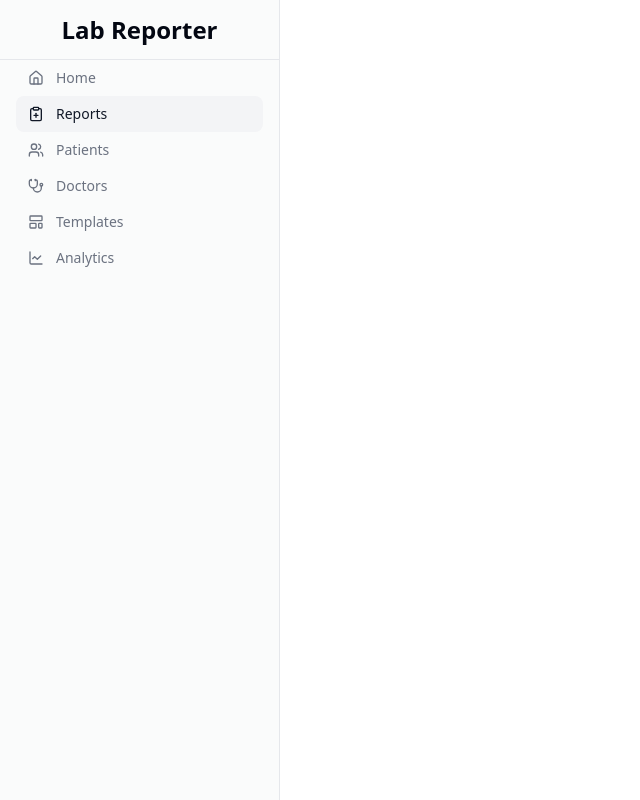
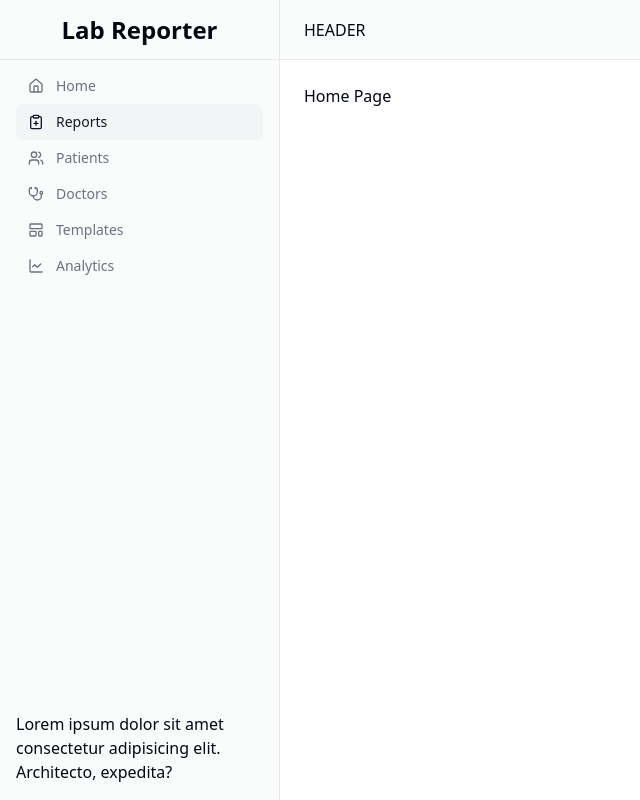
Before and after one commit to shaileshaanand/labreporter3, a React (Vite) app in the folder frontend/: page / in a window 1280 px wide. Shown: the whole page, without its empty margins (0-640 px from the left). Built offline with nearby package versions, Linux system fonts and the light colour scheme.

Commit message:
Add tanstack router and query

```diff
--- a/frontend/biome.json
+++ b/frontend/biome.json
@@ -7,7 +7,7 @@
   },
   "files": {
     "ignoreUnknown": false,
-    "ignore": ["tsconfig.*"]
+    "ignore": ["tsconfig.*", "*.gen.ts"]
   },
   "formatter": {
     "enabled": true,
--- a/frontend/package.json
+++ b/frontend/package.json
@@ -13,6 +13,9 @@
   "dependencies": {
     "@biomejs/biome": "^1.9.3",
     "@elysiajs/eden": "^1.1.3",
+    "@tanstack/react-query": "^5.59.13",
+    "@tanstack/react-query-devtools": "^5.59.13",
+    "@tanstack/react-router": "^1.66.1",
     "class-variance-authority": "^0.7.0",
     "clsx": "^2.1.1",
     "lucide-react": "^0.449.0",
@@ -22,6 +25,8 @@
     "tailwindcss-animate": "^1.0.7"
   },
   "devDependencies": {
+    "@tanstack/router-devtools": "^1.66.1",
+    "@tanstack/router-plugin": "^1.66.1",
     "@types/node": "^22.7.5",
     "@types/react": "^18.3.10",
     "@types/react-dom": "^18.3.0",
--- a/frontend/src/App.tsx
+++ b/frontend/src/App.tsx
@@ -1,51 +1,7 @@
-import {
-  ChartLine,
-  ClipboardPlus,
-  Home,
-  LayoutTemplate,
-  Stethoscope,
-  Users,
-} from "lucide-react";
 function App() {
   return (
     <>
-      <div className="grid min-h-screen w-full bg-background md:grid-cols-[220px_1fr] lg:grid-cols-[280px_1fr]">
-        <div className="hidden border-r bg-muted/40 md:block">
-          <div className="flex h-14 items-center border-b px-4 lg:h-[60px] lg:px-6">
-            <div className="flex items-center gap-2 font-semibold w-full">
-              <span className="text-2xl w-full text-center">Lab Reporter</span>
-            </div>
-          </div>
-          <div className="flex-1">
-            <nav className="grid items-start px-2 text-sm font-medium lg:px-4">
-              <div className="flex items-center gap-3 rounded-lg px-3 py-2 text-muted-foreground transition-all hover:text-primary">
-                <Home className="h-4 w-4" />
-                Home
-              </div>
-              <div className="flex items-center gap-3 rounded-lg bg-muted px-3 py-2 text-primary transition-all hover:text-primary">
-                <ClipboardPlus className="h-4 w-4" />
-                Reports
-              </div>
-              <div className="flex items-center gap-3 rounded-lg px-3 py-2 text-muted-foreground transition-all hover:text-primary">
-                <Users className="h-4 w-4" />
-                Patients
-              </div>
-              <div className="flex items-center gap-3 rounded-lg px-3 py-2 text-muted-foreground transition-all hover:text-primary">
-                <Stethoscope className="h-4 w-4" />
-                Doctors
-              </div>
-              <div className="flex items-center gap-3 rounded-lg px-3 py-2 text-muted-foreground transition-all hover:text-primary">
-                <LayoutTemplate className="h-4 w-4" />
-                Templates
-              </div>
-              <div className="flex items-center gap-3 rounded-lg px-3 py-2 text-muted-foreground transition-all hover:text-primary">
-                <ChartLine className="h-4 w-4" />
-                Analytics
-              </div>
-            </nav>
-          </div>
-        </div>
-      </div>
+      <div>App.tsx</div>
     </>
   );
 }
--- a/frontend/src/main.tsx
+++ b/frontend/src/main.tsx
@@ -1,11 +1,23 @@
+import { RouterProvider, createRouter } from "@tanstack/react-router";
 import { StrictMode } from "react";
 import { createRoot } from "react-dom/client";
-import App from "./App.tsx";
+import { routeTree } from "./routeTree.gen";
 import "./index.css";
 
+const router = createRouter({ routeTree });
+declare module "@tanstack/react-router" {
+  interface Register {
+    router: typeof router;
+  }
+}
+
 // biome-ignore lint: lint/style/noNonNullAssertion
-createRoot(document.getElementById("root")!).render(
-  <StrictMode>
-    <App />
-  </StrictMode>,
-);
+const rootElement = document.getElementById("root")!;
+if (!rootElement.innerHTML) {
+  const root = createRoot(rootElement);
+  root.render(
+    <StrictMode>
+      <RouterProvider router={router} />
+    </StrictMode>,
+  );
+}
--- /dev/null
+++ b/frontend/src/routeTree.gen.ts
@@ -0,0 +1,89 @@
+/* prettier-ignore-start */
+
+/* eslint-disable */
+
+// @ts-nocheck
+
+// noinspection JSUnusedGlobalSymbols
+
+// This file is auto-generated by TanStack Router
+
+// Import Routes
+
+import { Route as rootRoute } from "./routes/__root";
+import { Route as IndexImport } from "./routes/index";
+
+// Create/Update Routes
+
+const IndexRoute = IndexImport.update({
+  path: "/",
+  getParentRoute: () => rootRoute,
+} as any);
+
+// Populate the FileRoutesByPath interface
+
+declare module "@tanstack/react-router" {
+  interface FileRoutesByPath {
+    "/": {
+      id: "/";
+      path: "/";
+      fullPath: "/";
+      preLoaderRoute: typeof IndexImport;
+      parentRoute: typeof rootRoute;
+    };
+  }
+}
+
+// Create and export the route tree
+
+export interface FileRoutesByFullPath {
+  "/": typeof IndexRoute;
+}
+
+export interface FileRoutesByTo {
+  "/": typeof IndexRoute;
+}
+
+export interface FileRoutesById {
+  __root__: typeof rootRoute;
+  "/": typeof IndexRoute;
+}
+
+export interface FileRouteTypes {
+  fileRoutesByFullPath: FileRoutesByFullPath;
+  fullPaths: "/";
+  fileRoutesByTo: FileRoutesByTo;
+  to: "/";
+  id: "__root__" | "/";
+  fileRoutesById: FileRoutesById;
+}
+
+export interface RootRouteChildren {
+  IndexRoute: typeof IndexRoute;
+}
+
+const rootRouteChildren: RootRouteChildren = {
+  IndexRoute: IndexRoute,
+};
+
+export const routeTree = rootRoute
+  ._addFileChildren(rootRouteChildren)
+  ._addFileTypes<FileRouteTypes>();
+
+/* prettier-ignore-end */
+
+/* ROUTE_MANIFEST_START
+{
+  "routes": {
+    "__root__": {
+      "filePath": "__root.tsx",
+      "children": [
+        "/"
+      ]
+    },
+    "/": {
+      "filePath": "index.tsx"
+    }
+  }
+}
+ROUTE_MANIFEST_END */
--- /dev/null
+++ b/frontend/src/routes/__root.tsx
@@ -0,0 +1,71 @@
+import { Outlet, createRootRoute } from "@tanstack/react-router";
+import { TanStackRouterDevtools } from "@tanstack/router-devtools";
+import {
+  ChartLine,
+  ClipboardPlus,
+  Home,
+  LayoutTemplate,
+  Stethoscope,
+  Users,
+} from "lucide-react";
+
+export const Route = createRootRoute({
+  component: () => (
+    <>
+      <div className="grid min-h-screen w-full bg-background md:grid-cols-[220px_1fr] lg:grid-cols-[280px_1fr]">
+        <div className="hidden border-r bg-muted/40 md:block">
+          <div className="flex h-full max-h-screen flex-col gap-2">
+            <div className="flex h-14 items-center border-b px-4 lg:h-[60px] lg:px-6">
+              <div className="flex items-center gap-2 font-semibold w-full">
+                <span className="text-2xl w-full text-center">
+                  Lab Reporter
+                </span>
+              </div>
+            </div>
+            <div className="flex-1">
+              <nav className="grid items-start px-2 text-sm font-medium lg:px-4">
+                <div className="flex items-center gap-3 rounded-lg px-3 py-2 text-muted-foreground transition-all hover:text-primary">
+                  <Home className="h-4 w-4" />
+                  Home
+                </div>
+                <div className="flex items-center gap-3 rounded-lg bg-muted px-3 py-2 text-primary transition-all hover:text-primary">
+                  <ClipboardPlus className="h-4 w-4" />
+                  Reports
+                </div>
+                <div className="flex items-center gap-3 rounded-lg px-3 py-2 text-muted-foreground transition-all hover:text-primary">
+                  <Users className="h-4 w-4" />
+                  Patients
+                </div>
+                <div className="flex items-center gap-3 rounded-lg px-3 py-2 text-muted-foreground transition-all hover:text-primary">
+                  <Stethoscope className="h-4 w-4" />
+                  Doctors
+                </div>
+                <div className="flex items-center gap-3 rounded-lg px-3 py-2 text-muted-foreground transition-all hover:text-primary">
+                  <LayoutTemplate className="h-4 w-4" />
+                  Templates
+                </div>
+                <div className="flex items-center gap-3 rounded-lg px-3 py-2 text-muted-foreground transition-all hover:text-primary">
+                  <ChartLine className="h-4 w-4" />
+                  Analytics
+                </div>
+              </nav>
+            </div>
+            <div className="mt-auto p-4">
+              Lorem ipsum dolor sit amet consectetur adipisicing elit.
+              Architecto, expedita?
+            </div>
+          </div>
+        </div>
+        <div className="flex flex-col">
+          <header className="flex h-14 items-center gap-4 border-b bg-muted/40 px-4 lg:h-[60px] lg:px-6">
+            HEADER
+          </header>
+          <main className="flex flex-1 flex-col gap-4 p-4 lg:gap-6 lg:p-6">
+            <Outlet />
+          </main>
+        </div>
+      </div>
+      <TanStackRouterDevtools />
+    </>
+  ),
+});
--- /dev/null
+++ b/frontend/src/routes/index.tsx
@@ -0,0 +1,9 @@
+import { createFileRoute } from "@tanstack/react-router";
+
+const HomePage = () => {
+  return <div>Home Page</div>;
+};
+
+export const Route = createFileRoute("/")({
+  component: HomePage,
+});
--- a/frontend/vite.config.ts
+++ b/frontend/vite.config.ts
@@ -1,10 +1,11 @@
 import path from "node:path";
+import { TanStackRouterVite } from "@tanstack/router-plugin/vite";
 import react from "@vitejs/plugin-react";
 import { defineConfig } from "vite";
 
 // https://vitejs.dev/config/
 export default defineConfig({
-  plugins: [react()],
+  plugins: [TanStackRouterVite(), react()],
   server: {
     host: "0.0.0.0",
     port: 4000,
```
Also changed, not shown: 1 other file (tests, documents, lock files or other folders).
